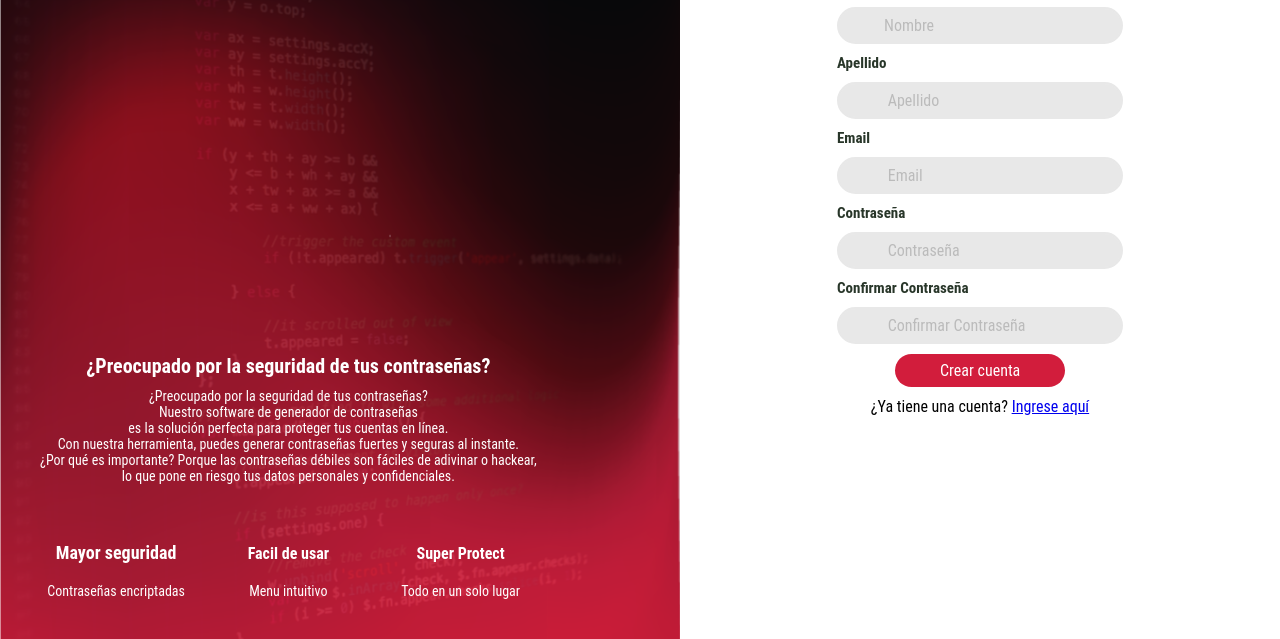
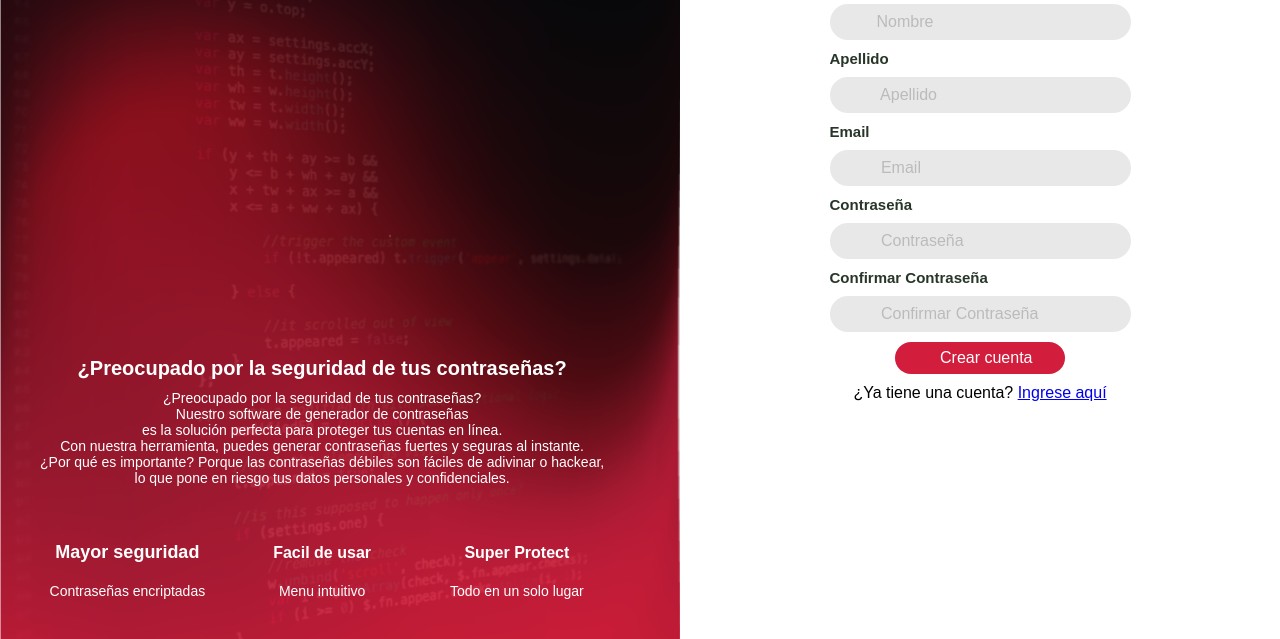
Before and after one commit to Alibaba-y-los-programadores/AliKey, a plain HTML site: page index.html in a window 1280 px wide. Shown: the part 161-800 px from the top of the page. Drawn offline with Linux system fonts and the light colour scheme.

Commit message:
correccion index y Styles
correccion en lenguaje y fuente de letras

```diff
--- a/assets/css/styles.css
+++ b/assets/css/styles.css
@@ -2,7 +2,7 @@
   margin: 0;
   padding: 0;
   font-size: 16px;
-  font-family: 'Roboto Condensed', sans-serif;
+  font-family: Arial, Helvetica, sans-serif;
 }
 .container {
   display: flex;
--- a/index.html
+++ b/index.html
@@ -1,5 +1,5 @@
 <!DOCTYPE html>
-<html lang="en">
+<html lang="es">
 <head>
     <meta charset="UTF-8">
     <meta name="viewport" content="width=device-width, initial-scale=1.0">
@@ -10,9 +10,7 @@
     <link rel="stylesheet" href="assets/css/onboarding.css">
     <link rel="stylesheet" href="assets/img/logo.png">
     <style>
-    <style>
-        @import url('https://fonts.googleapis.com/css2?family=Roboto+Condensed:wght@700&display=swap');
-        body{ margin: 20px}
+        .body{ margin: 20px}
         .container{
             display: grid;
             grid-template-columns: 2 1fr;
```
